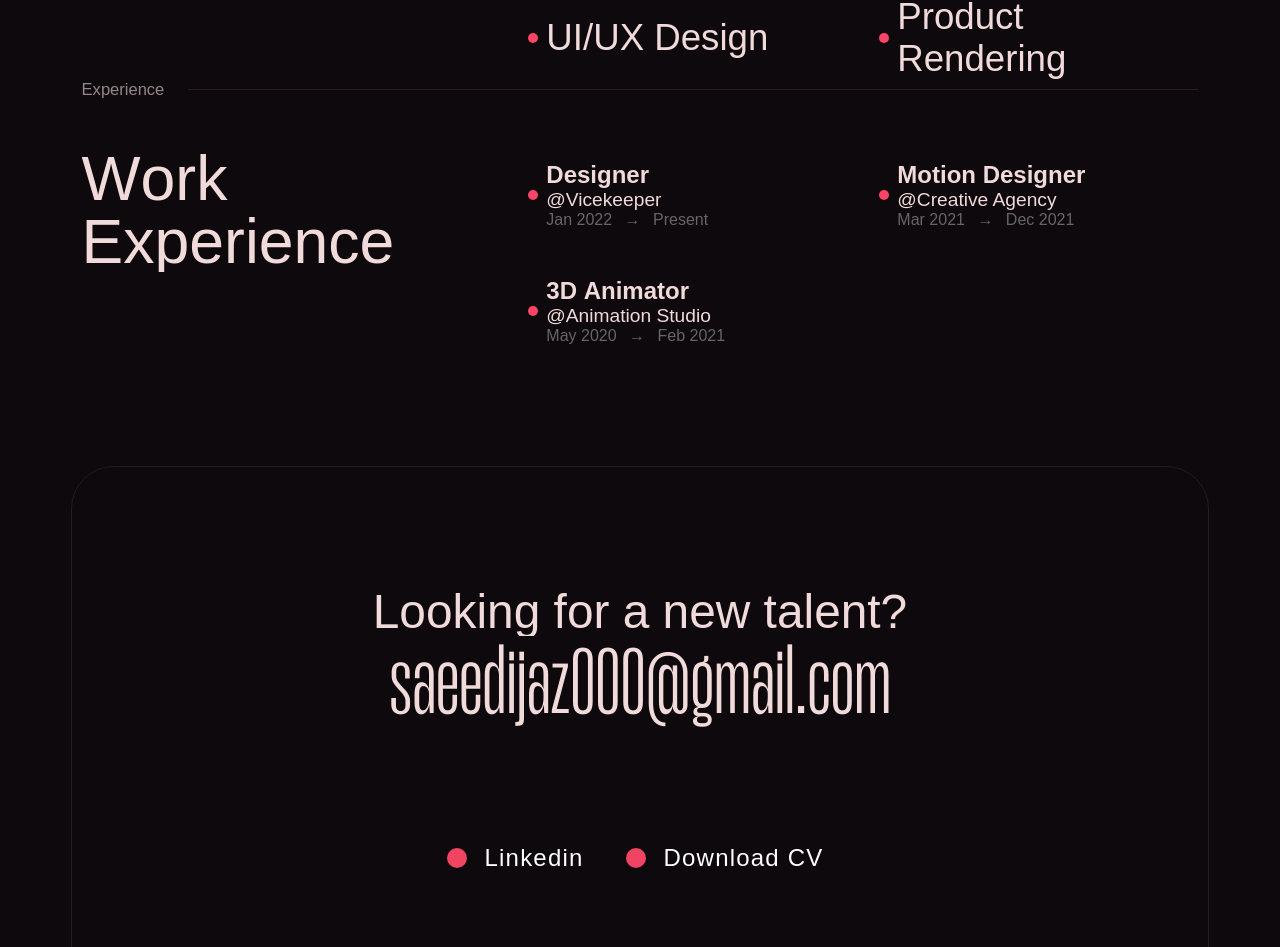
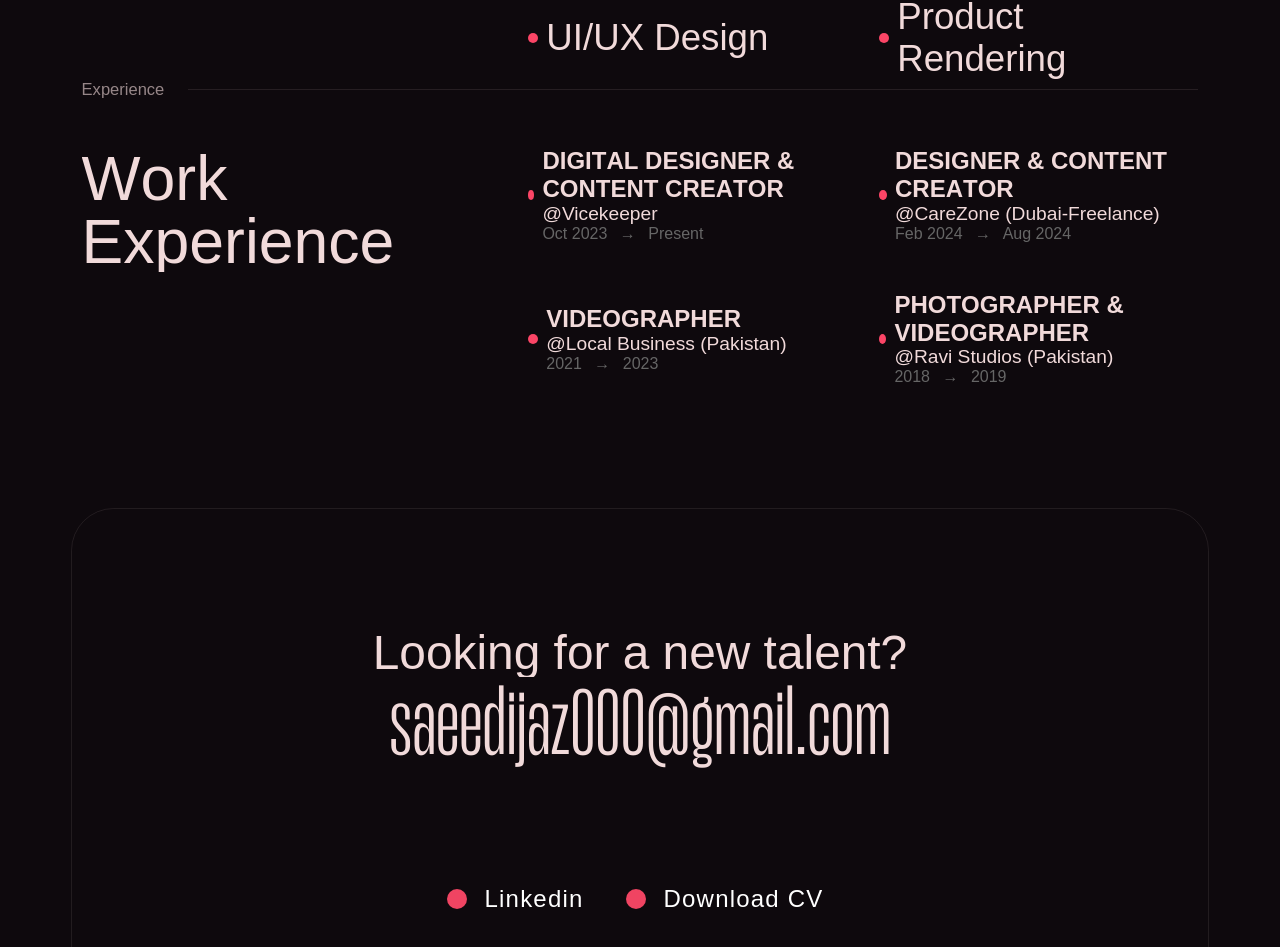
Before and after one commit to themrsami/saeedjunior, a Next.js app: page /about in a window 1280 px wide. Shown: the part 2558-3505 px from the top of the page. Built offline with nearby package versions, Linux system fonts and the light colour scheme.

Commit message:
edited Experiences

```diff
--- a/app/components/Experience.js
+++ b/app/components/Experience.js
@@ -38,22 +38,28 @@ const Experience = () => {
               <div className="grid grid-cols-1 md:grid-cols-2 mini-text justify-center items-center gap-8">
                 {[
                   {
-                    position: "Designer",
+                    position: "DIGITAL DESIGNER & CONTENT CREATOR",
                     company: "@Vicekeeper",
-                    dateFrom: "Jan 2022",
+                    dateFrom: "Oct 2023",
                     dateTo: "Present"
                   },
                   {
-                    position: "Motion Designer",
-                    company: "@Creative Agency",
-                    dateFrom: "Mar 2021",
-                    dateTo: "Dec 2021"
+                    position: "DESIGNER & CONTENT CREATOR",
+                    company: "@CareZone (Dubai-Freelance)",
+                    dateFrom: "Feb 2024",
+                    dateTo: "Aug 2024"
                   },
                   {
-                    position: "3D Animator",
-                    company: "@Animation Studio",
-                    dateFrom: "May 2020",
-                    dateTo: "Feb 2021"
+                    position: "VIDEOGRAPHER",
+                    company: "@Local Business (Pakistan)",
+                    dateFrom: "2021",
+                    dateTo: "2023"
+                  },
+                  {
+                    position: "PHOTOGRAPHER & VIDEOGRAPHER",
+                    company: "@Ravi Studios (Pakistan)",
+                    dateFrom: "2018",
+                    dateTo: "2019"
                   }
                 ].map((experience, index) => (
                   <div className="resume__experience-item" key={index} style={{ display: 'flex', alignItems: 'center', marginBottom: '1rem' }}>
```
